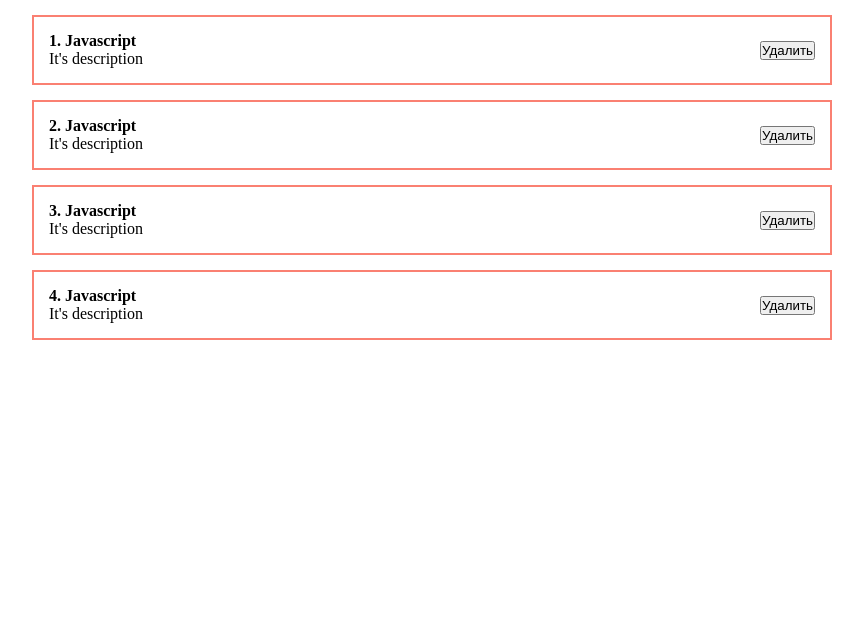
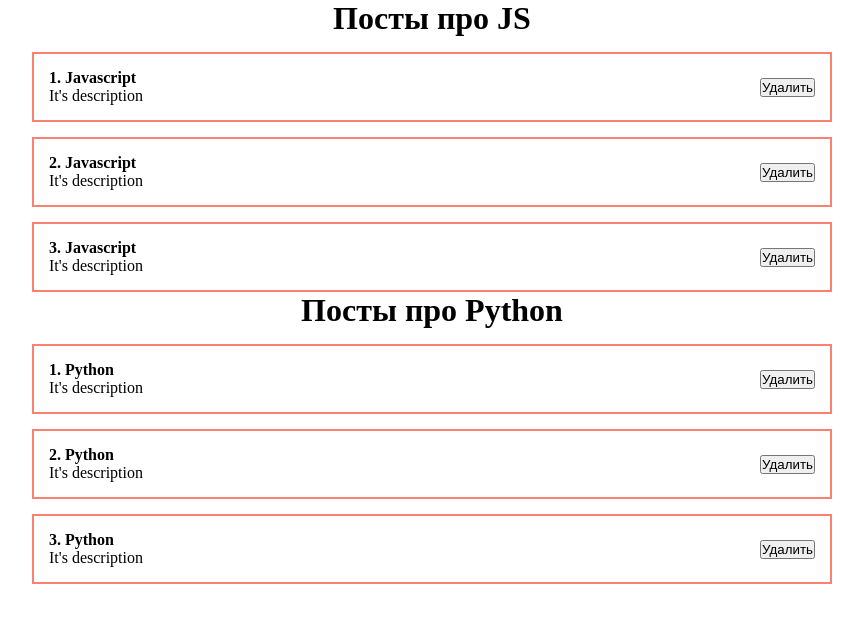
Before and after one commit to elenafrontend/react, a React (Create React App) app: page / in a window 1280 px wide. Shown: the top 622 px of the page, without its empty margins (208-1071 px from the left). Built offline with nearby package versions, Linux system fonts and the light colour scheme.

Commit message:
feat: list rendering

```diff
--- a/src/App.js
+++ b/src/App.js
@@ -1,14 +1,23 @@
-import React from 'react';
+import React, {useState} from 'react';
 import "./styles/App.css"
-import PostItem from "./components/PostItem";
+import PostList from "./components/PostList";
 
 function App() {
+  const [posts1, setPosts1] = useState([
+    {id: 1, title: "Javascript", body: "It's description"},
+    {id: 2, title: "Javascript", body: "It's description"},
+    {id: 3, title: "Javascript", body: "It's description"}
+  ]);
+  const [posts2, setPosts2] = useState([
+    {id: 1, title: "Python", body: "It's description"},
+    {id: 2, title: "Python", body: "It's description"},
+    {id: 3, title: "Python", body: "It's description"}
+  ]);
+
   return (
     <div className="App">
-      <PostItem post={{id: 1, title: "Javascript", body: "It's description"}}/>
-      <PostItem post={{id: 2, title: "Javascript", body: "It's description"}}/>
-      <PostItem post={{id: 3, title: "Javascript", body: "It's description"}}/>
-      <PostItem post={{id: 4, title: "Javascript", body: "It's description"}}/>
+      <PostList posts={posts1} title={'Посты про JS'}/>
+      <PostList posts={posts2} title={'Посты про Python'}/>
     </div>
   );
 }
--- /dev/null
+++ b/src/components/PostList.jsx
@@ -0,0 +1,15 @@
+import React from 'react';
+import PostItem from "./PostItem";
+
+const PostList = ({posts, title}) => {
+  return (
+    <div>
+      <h1 style={{textAlign: 'center'}}>{title}</h1>
+      { posts.map(post =>
+        <PostItem key={post.id} post={post}/>
+      )}
+    </div>
+  );
+};
+
+export default PostList;
```
